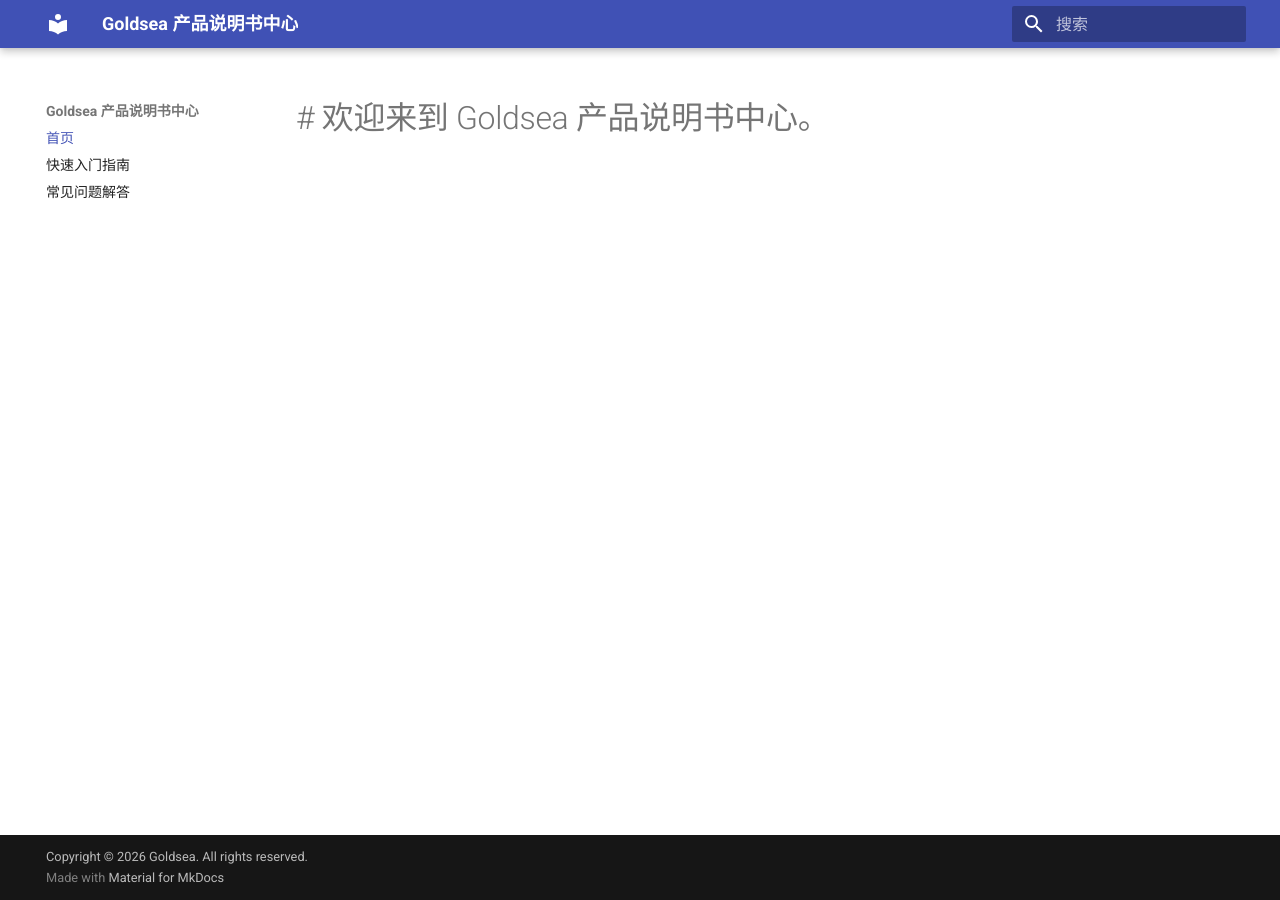
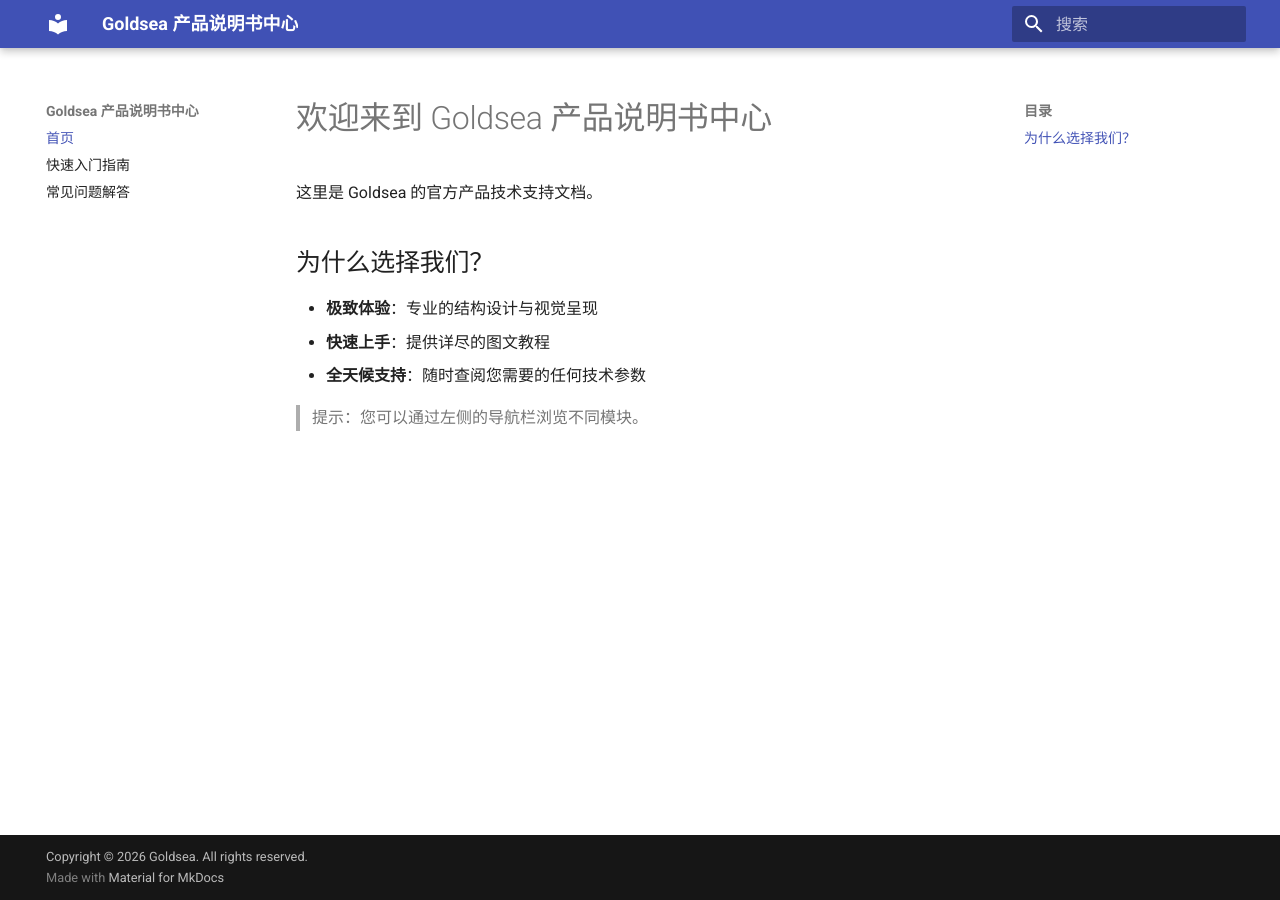
Before and after one commit to goldse-2/goldsea-manual, an MkDocs documentation site: the page built from docs/index.md, in a window 1280 px wide. Built offline with MkDocs 1.6.1 and Material for MkDocs 9.7.7, drawn with Linux system fonts in a browser that asks for light colours.

Commit message:
修复首页排版格式

```diff
--- a/docs/index.md
+++ b/docs/index.md
@@ -1 +1,11 @@
-# \# 欢迎来到 Goldsea 产品说明书中心。
+# 欢迎来到 Goldsea 产品说明书中心
+
+这里是 Goldsea 的官方产品技术支持文档。
+
+## 为什么选择我们？
+
+* **极致体验**：专业的结构设计与视觉呈现
+* **快速上手**：提供详尽的图文教程
+* **全天候支持**：随时查阅您需要的任何技术参数
+
+> 提示：您可以通过左侧的导航栏浏览不同模块。
```
